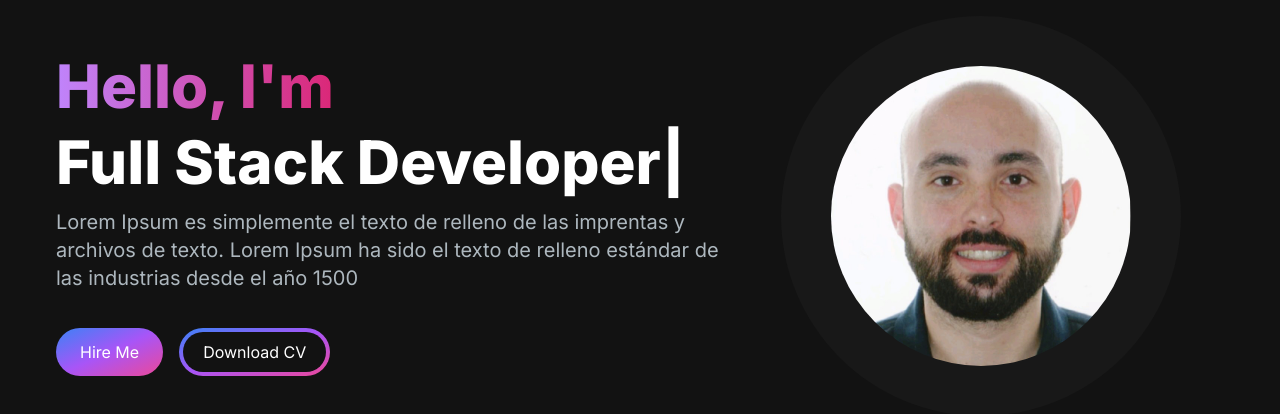
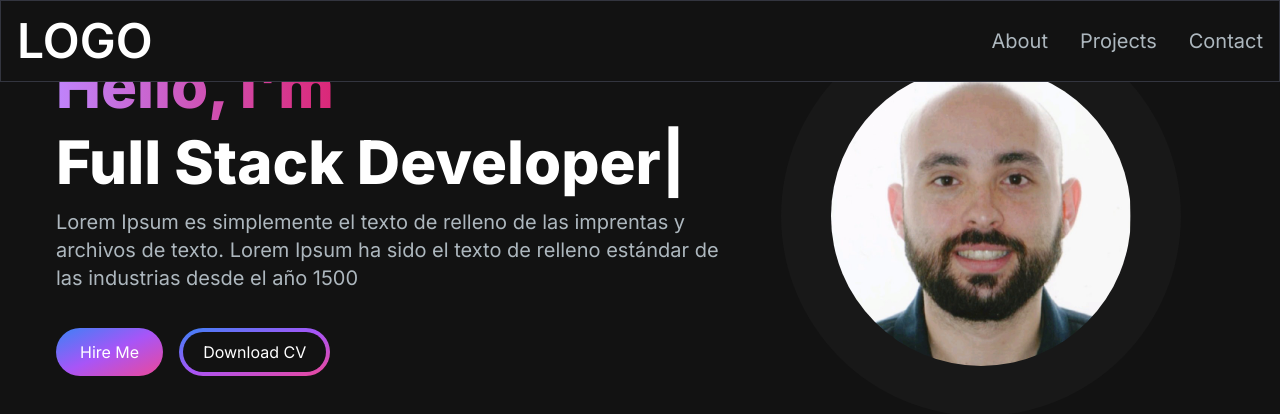
Before and after one commit to Xons001/portfolio-nextjs, a Next.js app: page / in a window 1280 px wide. Shown: the top 414 px of the page. Built offline with nearby package versions, Linux system fonts and the light colour scheme.

Commit message:
NavBar is finished

```diff
--- a/package.json
+++ b/package.json
@@ -9,6 +9,7 @@
     "lint": "next lint"
   },
   "dependencies": {
+    "@heroicons/react": "^2.0.18",
     "autoprefixer": "10.4.16",
     "eslint": "8.49.0",
     "eslint-config-next": "13.5.2",
--- /dev/null
+++ b/src/app/components/MenuOverlay.jsx
@@ -0,0 +1,16 @@
+import React from "react";
+import NavLink from "./NavLink";
+
+const MenuOverlay = ({ links }) => {
+  return (
+    <ul className="flex flex-col py-4 items-center">
+      {links.map((link, index) => (
+        <li key={index}>
+          <NavLink href={link.path} title={link.title} />
+        </li>
+      ))}
+    </ul>
+  );
+};
+
+export default MenuOverlay;
--- /dev/null
+++ b/src/app/components/NavLink.jsx
@@ -0,0 +1,14 @@
+import Link from "next/link";
+
+const NavLink = ({ href, title }) => {
+  return (
+    <Link
+      href={href}
+      className="block py-2 pl-3 pr-4 text-[#ADB7BE] sm:text-xl rounded md:p-0 hover:text-white"
+    >
+      {title}
+    </Link>
+  );
+};
+
+export default NavLink;
--- /dev/null
+++ b/src/app/components/Navbar.jsx
@@ -0,0 +1,67 @@
+"use client";
+import Link from "next/link";
+import React, { useState } from "react";
+import NavLink from "./NavLink";
+import { Bars3Icon, XMarkIcon } from "@heroicons/react/24/solid";
+import MenuOverlay from "./MenuOverlay";
+
+const navLinks = [
+  {
+    title: "About",
+    path: "#about",
+  },
+  {
+    title: "Projects",
+    path: "#projects",
+  },
+  {
+    title: "Contact",
+    path: "#contact",
+  },
+];
+
+const Navbar = () => {
+  const [navbarOpen, setNavbarOpen] = useState(false);
+
+  return (
+    <nav className="fixed mx-auto border border-[#33353F] top-0 left-0 right-0 z-10 bg-[#121212] bg-opacity-100">
+      <div className="flex container lg:py-4 flex-wrap items-center justify-between mx-auto px-4 py-2">
+        <Link
+          href={"/"}
+          className="text-2xl md:text-5xl text-white font-semibold"
+        >
+          LOGO
+        </Link>
+        <div className="mobile-menu block md:hidden">
+          {!navbarOpen ? (
+            <button
+              onClick={() => setNavbarOpen(true)}
+              className="flex items-center px-3 py-2 border rounded border-slate-200 text-slate-200 hover:text-white hover:border-white"
+            >
+              <Bars3Icon className="h-5 w-5" />
+            </button>
+          ) : (
+            <button
+              onClick={() => setNavbarOpen(false)}
+              className="flex items-center px-3 py-2 border rounded border-slate-200 text-slate-200 hover:text-white hover:border-white"
+            >
+              <XMarkIcon className="h-5 w-5" />
+            </button>
+          )}
+        </div>
+        <div className="menu hidden md:block md:w-auto" id="navbar">
+          <ul className="flex p-4 md:p-0 md:flex-row md:space-x-8 mt-0">
+            {navLinks.map((link, index) => (
+              <li key={index}>
+                <NavLink href={link.path} title={link.title} />
+              </li>
+            ))}
+          </ul>
+        </div>
+      </div>
+      {navbarOpen ? <MenuOverlay links={navLinks} /> : null}
+    </nav>
+  );
+};
+
+export default Navbar;
--- a/src/app/layout.js
+++ b/src/app/layout.js
@@ -4,8 +4,8 @@
 const inter = Inter({ subsets: ['latin'] })
 
 export const metadata = {
-  title: 'Create Next App',
-  description: 'Generated by create next app',
+  title: 'Portfolio Sean',
+  description: 'Next.js Portfolio from Sean',
 }
 
 export default function RootLayout({ children }) {
--- a/src/app/page.js
+++ b/src/app/page.js
@@ -1,9 +1,11 @@
 import HeroSection from "./components/HeroSection";
+import Navbar from "./components/Navbar";
 
 export default function Home() {
   return (
     <main className="flex min-h-screen flex-col bg-[#121212] ">
       <div className="container mx-auto px-14 py-4">
+        <Navbar />
         <HeroSection />
       </div>
     </main>
```
Also changed, not shown: 1 other file (tests, documents, lock files or other folders).
